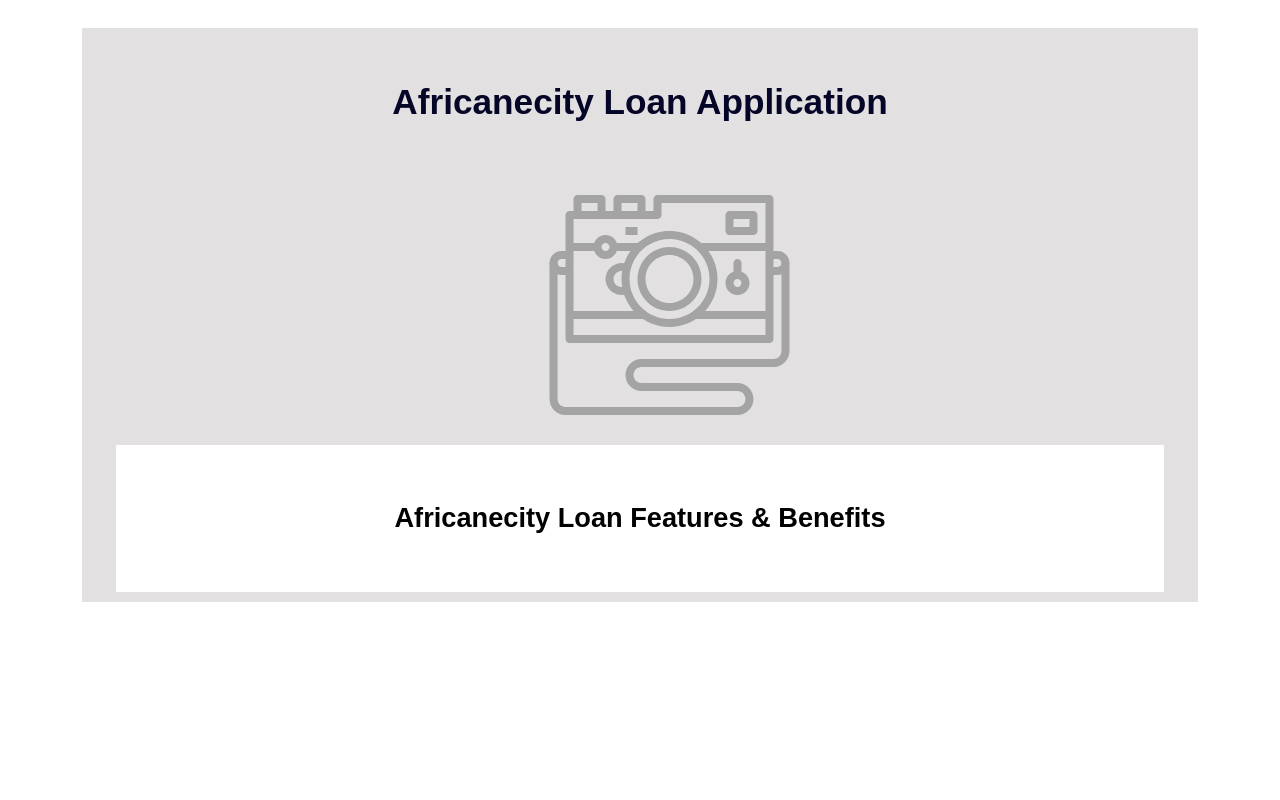
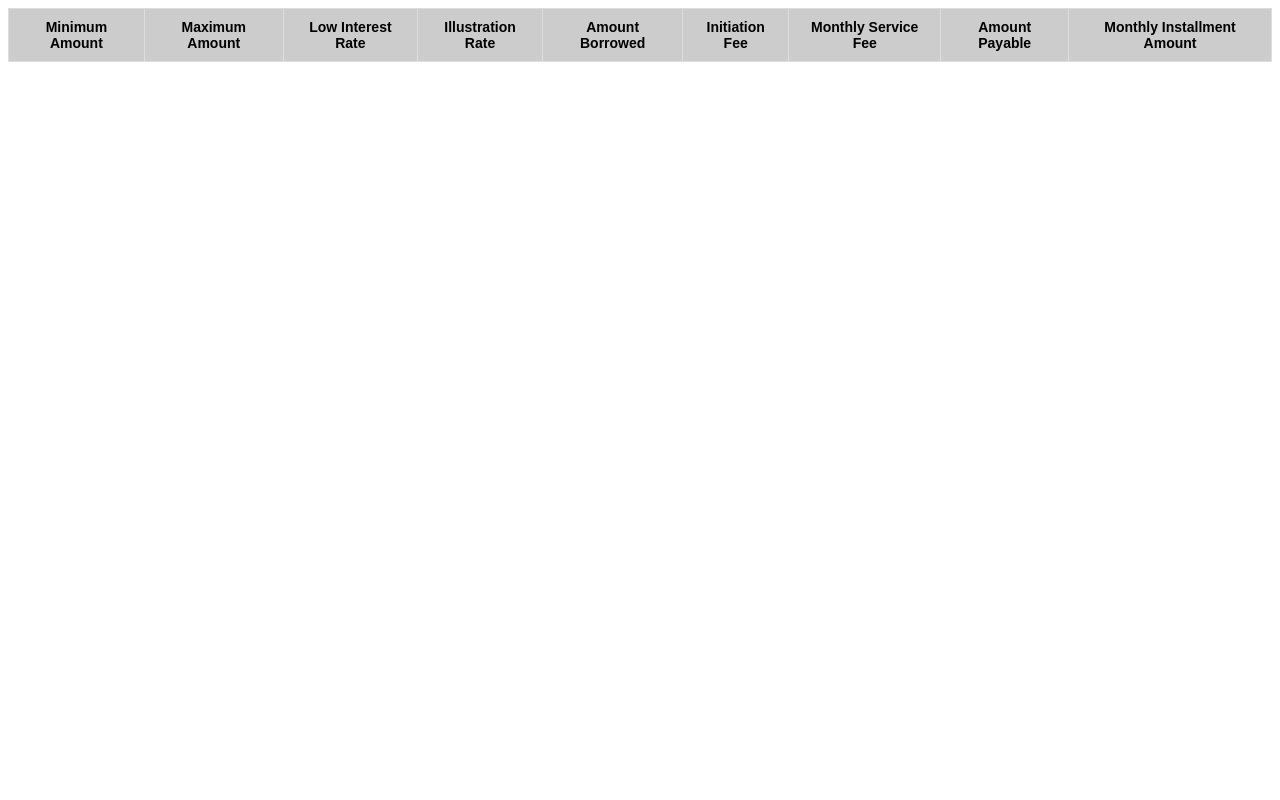
Before and after one commit to cynthiakoskei/AfricanecityBankLoan, a Django app: page /Banks/Features/1/ in a window 1280 px wide. Run offline with Django 4.2, Linux system fonts and the light colour scheme; tables that the repository leaves empty hold one stand-in row (values such as "Sample post"); lists and menus that the app fills with data are empty; some libraries are stand-ins or nearby versions.

Commit message:
modified loan features html template

```diff
--- a/templates/loanFeatures.html
+++ b/templates/loanFeatures.html
@@ -1,78 +1,68 @@
 {% load static %}
+<!DOCTYPE html>
+<html>
+<head>
+	<title>Loan Features</title>
+	<style>
+		table {
+			border-collapse: collapse;
+			width: 100%;
+			font-family: Arial, Helvetica, sans-serif;
+			font-size: 14px;
+			text-align: center;
+		}
+		table th {
+			background-color: #ccc;
+			padding: 10px;
+			border: 1px solid #ddd;
+		}
+		table td {
+			padding: 10px;
+			border: 1px solid #ddd;
+		}
+		bank_name {
+			rowspan: 9;
+			font-weight: bold;
+			font-size: 20px;
+		}
+	</style>
+</head>
+<body>
 
-<html>
-	<style>
-		*{
-			padding: 10px 3%;
-			text-transform: capitalize;
-			align-items: center;
-			font-family: Arial, Helvetica, sans-serif;
-		}
-		.form{
-			align-items: center;
-			justify-content: space-around;
-			background: rgba(217, 214, 214, 0.76);
-		}
-		.form h1{
-			color: rgb(4, 5, 39);
-			font-size: 2.2rem;
-			font-weight: 550;
-		}
-		img{
-			width: 100%;
-			height: 15rem;
-		}
-		.form .content{
-			box-sizing: border-box;
-			background: white;
-		}
-		.form .content h3{
-			font-size: 1.7rem;
-		}
-		.explanation ul li{
-			list-style-type: none;
-			text-decoration: none;
-		}
-		.explanation ul li::before {
-			content: "\2022";
-			color:  rgb(4, 5, 39);
-			font-size: 18px;
-			margin-right: 5px;
-		}
-
-	</style>
-	<div class="form">
-		<center><h1>africanecity loan application</h1></center>
-		<div class="image">
-			<img src="{% static 'images/camera.svg' %}" alt="" srcset="">
-		</div>
-		<div class="content">
-			<center><h3>africanecity loan features & benefits</h3></center>
-		</div>
-	</div>
-	<div class="explanation">
-		{% for listing in listings%}
-		<ul>
-			<li>A cash loan from R{{listing.min_amount}} up to R{{listing.max_amount}} </li>
-			<li>Lorem ipsum dolor sit amet.</li>
-			<li>Lorem ipsum dolor sit amet.</li>
-			<li>Lorem ipsum dolor sit amet.</li>
-			<li>Lorem ipsum dolor sit amet.</li>
-			<li>Lorem ipsum dolor sit amet.</li>
-			<li>Lorem ipsum dolor sit amet.</li>
-			<li>Inrest from as low as {{listing.low_interest_rate}} </li>
-			<li>An illustration example of a loan at an an <br>
-				 interest rate of {{listing.illustration_rate}} would be:Loan <br>
-				amount of R{{listing.amount_borrowed}} borrowed for 24 months<br>
-			Annual interest Rate:{{listing.illustration_rate}}.Initiation fee:<br>
-			R{{listing.initiation_fee}}.Monthly service fee:R {{listing.monthly_service_fee}}Total<br>
-		Amount payable:R{{listing.amount_payable}}.Monthly<br>
-		Instalment amount:R{{listing.monthly_installment_amount}}</ul>
-
-		</ul>
-		<a href="/Banks/Applicant/">Visit</a>
-		{% endfor %}
-	</div>
-
-
+	<table>
+		<thead>
+			{% for feature in features %}
+			<tr>
+				<th class='bank_name'>{{ feature.bankName }}</th>
+			</tr>
+			{% endfor %}
+			<tr>
+				<th>Minimum Amount</th>
+				<th>Maximum Amount</th>
+				<th>Low Interest Rate</th>
+				<th>Illustration Rate</th>
+				<th>Amount Borrowed</th>
+				<th>Initiation Fee</th>
+				<th>Monthly Service Fee</th>
+				<th>Amount Payable</th>
+				<th>Monthly Installment Amount</th>
+			</tr>
+		</thead>
+		<tbody>
+			{% for feature in features %}
+			<tr>
+				<td>{{ feature.min_amount }}</td>
+				<td>{{ feature.max_amount }}</td>
+				<td>{{ feature.low_interest_rate }}</td>
+				<td>{{ feature.illustration_rate }}</td>
+				<td>{{ feature.amount_borrowed }}</td>
+				<td>{{ feature.initiation_fee }}</td>
+				<td>{{ feature.monthly_service_fee }}</td>
+				<td>{{ feature.amount_payable }}</td>
+				<td>{{ feature.monthly_installment_amount }}</td>
+			</tr>
+			{% endfor %}
+		</tbody>
+	</table>
+</body>
 </html>
```
